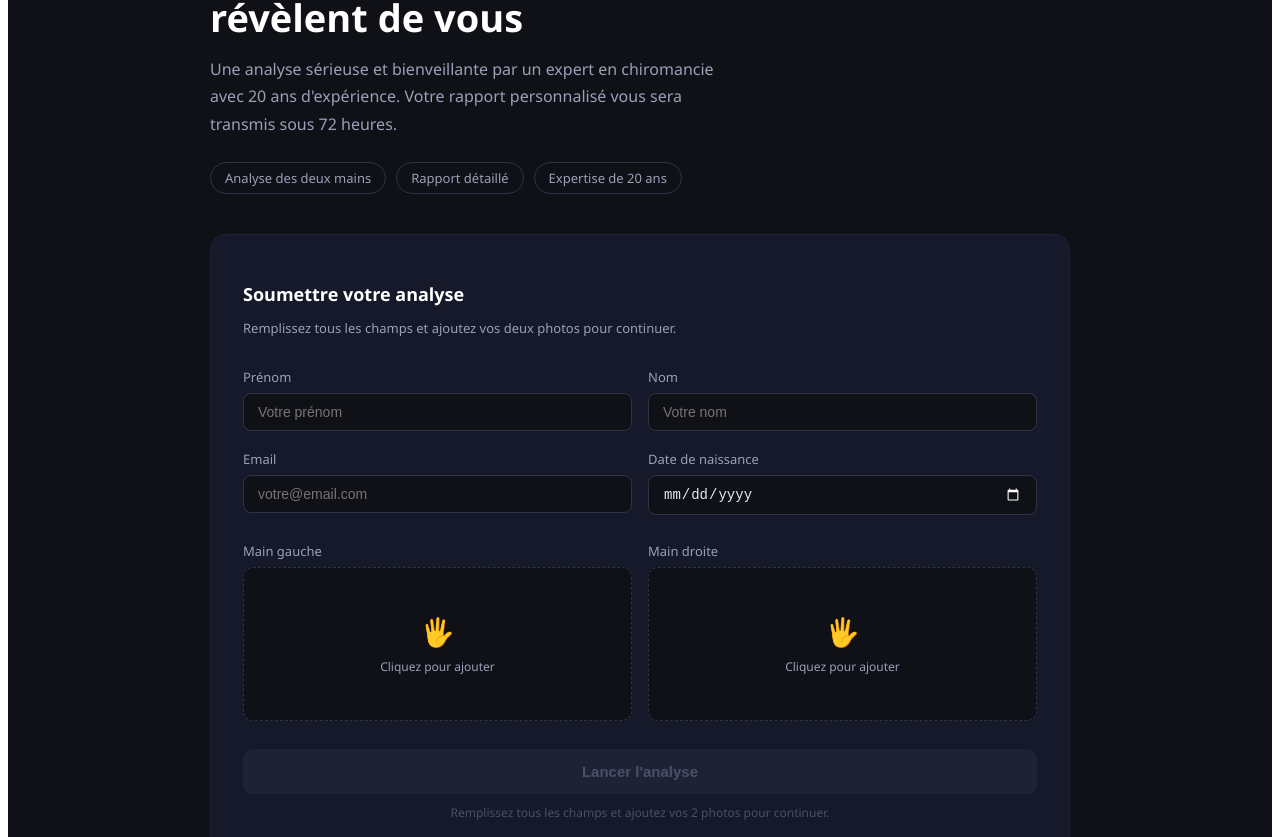
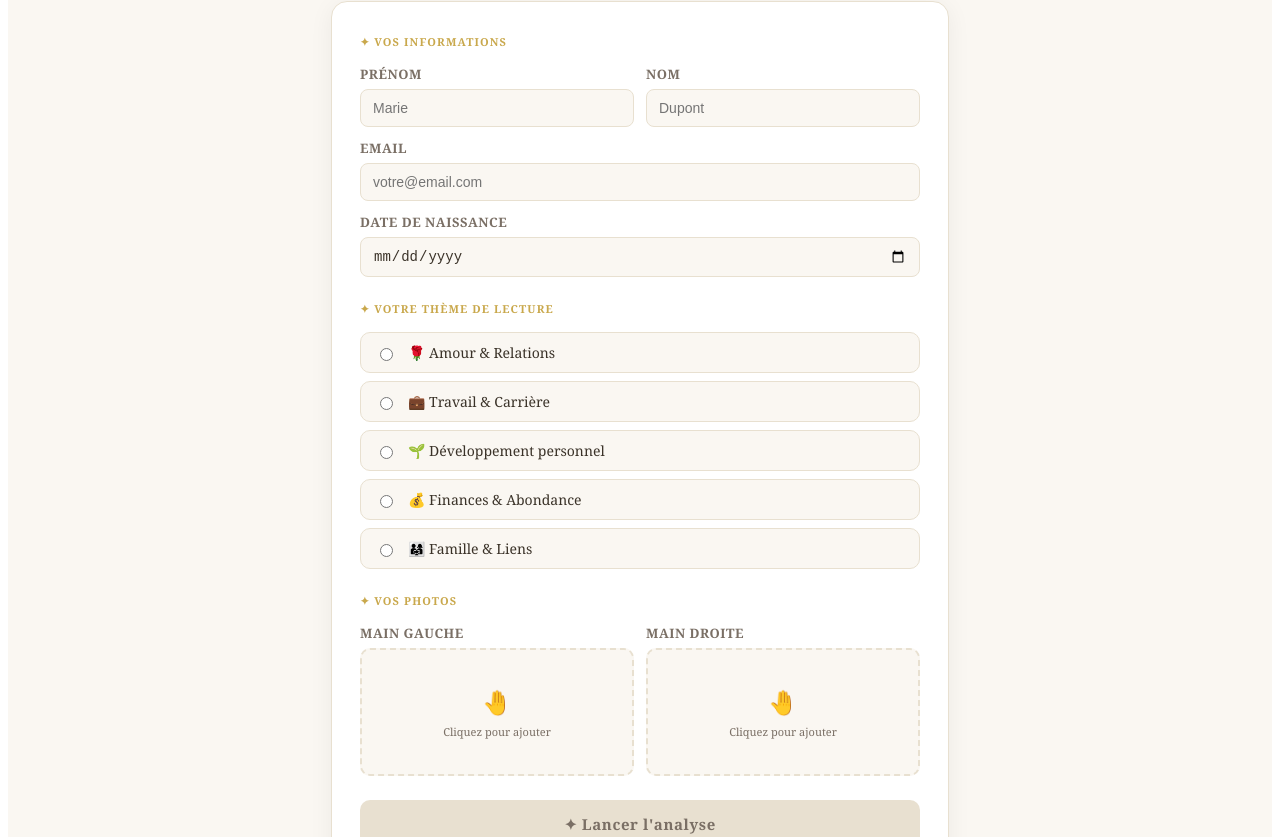
Before and after one commit to Pelleas6/palm-mvp, a Next.js app: page / in a window 1280 px wide. Shown: the part 223-1060 px from the top of the page. Built offline with nearby package versions, Linux system fonts and the light colour scheme.

Commit message:
Update page.js

```diff
--- a/app/page.js
+++ b/app/page.js
@@ -1,5 +1,27 @@
 "use client";
 import { useEffect, useMemo, useState } from "react";
+
+const theme = {
+  bg: "#FAF7F2",
+  card: "#FFFFFF",
+  border: "#E8E0D0",
+  sage: "#7A9E7E",
+  sageLight: "#EFF5F0",
+  sageBorder: "#B5CDB7",
+  gold: "#C9A84C",
+  goldLight: "#FBF6EC",
+  text: "#3A3228",
+  textLight: "#7A6F65",
+  error: "#B85C5C",
+};
+
+const THEMES = [
+  { id: "amour", label: "🌹 Amour & Relations" },
+  { id: "travail", label: "💼 Travail & Carrière" },
+  { id: "developpement", label: "🌱 Développement personnel" },
+  { id: "finances", label: "💰 Finances & Abondance" },
+  { id: "famille", label: "👨‍👩‍👧 Famille & Liens" },
+];
 
 export default function Home() {
   const [leftFile, setLeftFile] = useState(null);
@@ -8,6 +30,7 @@ export default function Home() {
   const [nom, setNom] = useState("");
   const [email, setEmail] = useState("");
   const [dateNaissance, setDateNaissance] = useState("");
+  const [themeChoisi, setThemeChoisi] = useState("");
   const [loading, setLoading] = useState(false);
   const [result, setResult] = useState(null);
   const [error, setError] = useState(null);
@@ -36,9 +59,10 @@ export default function Home() {
       nom.trim().length > 0 &&
       email.trim().length > 0 &&
       dateNaissance.trim().length > 0 &&
+      themeChoisi.length > 0 &&
       !loading
     );
-  }, [leftFile, rightFile, prenom, nom, email, dateNaissance, loading]);
+  }, [leftFile, rightFile, prenom, nom, email, dateNaissance, themeChoisi, loading]);
 
   async function safeJson(res) {
     try { return await res.json(); } catch { return null; }
@@ -58,14 +82,14 @@ export default function Home() {
       if (!uploadRes.ok) throw new Error("UPLOAD ERROR\nstatus=" + uploadRes.status + "\nbody=" + JSON.stringify(uploadData, null, 2));
       const leftPath = uploadData?.leftPath;
       const rightPath = uploadData?.rightPath;
-      if (!leftPath || !rightPath) throw new Error("UPLOAD OK mais leftPath/rightPath manquants: " + JSON.stringify(uploadData, null, 2));
+      if (!leftPath || !rightPath) throw new Error("UPLOAD OK mais chemins manquants: " + JSON.stringify(uploadData, null, 2));
       const analyzeRes = await fetch("/api/analyze", {
         method: "POST",
         headers: {
           "Content-Type": "application/json",
           "x-api-secret": process.env.NEXT_PUBLIC_API_SECRET || "",
         },
-        body: JSON.stringify({ leftPath, rightPath, prenom, nom, email, dateNaissance }),
+        body: JSON.stringify({ leftPath, rightPath, prenom, nom, email, dateNaissance, themeChoisi }),
       });
       const analyzeData = await safeJson(analyzeRes);
       if (!analyzeRes.ok) throw new Error("ANALYZE ERROR\nstatus=" + analyzeRes.status + "\nbody=" + JSON.stringify(analyzeData, null, 2));
@@ -79,12 +103,12 @@ export default function Home() {
 
   const inputStyle = {
     width: "100%",
-    padding: "10px 14px",
+    padding: "10px 12px",
     marginTop: 6,
     borderRadius: 8,
-    border: "1px solid #2e3347",
-    backgroundColor: "#0f1117",
-    color: "#e8eaf0",
+    border: `1px solid ${theme.border}`,
+    backgroundColor: theme.bg,
+    color: theme.text,
     fontSize: 14,
     outline: "none",
     boxSizing: "border-box",
@@ -92,182 +116,239 @@ export default function Home() {
 
   const labelStyle = {
     fontSize: 13,
-    color: "#9aa0b8",
-    fontWeight: 500,
+    fontWeight: 600,
+    color: theme.textLight,
+    letterSpacing: "0.04em",
+    textTransform: "uppercase",
   };
 
   return (
-    <div style={{ minHeight: "100vh", backgroundColor: "#0f1117", color: "#e8eaf0", fontFamily: "'Segoe UI', Arial, sans-serif" }}>
+    <main style={{ backgroundColor: theme.bg, minHeight: "100vh", padding: "40px 16px", fontFamily: "Georgia, serif" }}>
 
-      {/* HEADER */}
-      <div style={{ padding: "20px 32px", borderBottom: "1px solid #1e2235", display: "flex", alignItems: "center" }}>
-        <div style={{ width: 10, height: 10, borderRadius: "50%", backgroundColor: "#4ecdc4", marginRight: 10 }} />
-        <span style={{ fontSize: 15, fontWeight: 600, color: "#e8eaf0" }}>Lecture de Mains</span>
+      {/* En-tête */}
+      <div style={{ textAlign: "center", marginBottom: 40 }}>
+        <div style={{ fontSize: 28, marginBottom: 8 }}>🌿</div>
+        <h1 style={{ fontSize: 28, color: theme.text, margin: 0, fontWeight: 700, letterSpacing: "0.02em" }}>
+          Lecture de vos mains
+        </h1>
+        <p style={{ color: theme.textLight, marginTop: 10, fontSize: 15, lineHeight: 1.6 }}>
+          Une analyse personnalisée par notre expert en chiromancie
+        </p>
+        <div style={{ width: 50, height: 2, backgroundColor: theme.gold, margin: "16px auto 0" }} />
       </div>
 
-      {/* HERO */}
-      <div style={{ maxWidth: 860, margin: "0 auto", padding: "60px 24px 40px" }}>
-        <p style={{ fontSize: 13, color: "#4ecdc4", marginBottom: 12, letterSpacing: 1 }}>
-          ANALYSE PERSONNALISÉE
-        </p>
-        <h1 style={{ fontSize: 38, fontWeight: 700, lineHeight: 1.2, margin: "0 0 16px", color: "#ffffff" }}>
-          Découvrez ce que vos mains<br />révèlent de vous
-        </h1>
-        <p style={{ fontSize: 16, color: "#9aa0b8", maxWidth: 520, lineHeight: 1.7, margin: 0 }}>
-          Une analyse sérieuse et bienveillante par un expert en chiromancie avec 20 ans d'expérience. Votre rapport personnalisé vous sera transmis sous 72 heures.
-        </p>
+      {/* Carte formulaire */}
+      <div style={{
+        maxWidth: 560,
+        margin: "0 auto",
+        backgroundColor: theme.card,
+        borderRadius: 16,
+        border: `1px solid ${theme.border}`,
+        padding: "32px 28px",
+        boxShadow: "0 4px 24px rgba(0,0,0,0.06)",
+      }}>
+        <form onSubmit={handleSubmit}>
 
-        <div style={{ display: "flex", gap: 10, marginTop: 24, flexWrap: "wrap" }}>
-          {["Analyse des deux mains", "Rapport détaillé", "Expertise de 20 ans"].map((tag) => (
-            <span key={tag} style={{ padding: "6px 14px", borderRadius: 20, border: "1px solid #2e3347", fontSize: 13, color: "#9aa0b8" }}>
-              {tag}
-            </span>
+          {/* Infos personnelles */}
+          <div style={{ marginBottom: 24 }}>
+            <div style={{ fontSize: 11, fontWeight: 700, color: theme.gold, letterSpacing: "0.1em", textTransform: "uppercase", marginBottom: 16 }}>
+              ✦ Vos informations
+            </div>
+            <div style={{ display: "grid", gridTemplateColumns: "1fr 1fr", gap: 12 }}>
+              <div>
+                <div style={labelStyle}>Prénom</div>
+                <input type="text" value={prenom} placeholder="Marie" style={inputStyle}
+                  onChange={(e) => { setPrenom(e.target.value); setResult(null); setError(null); }} />
+              </div>
+              <div>
+                <div style={labelStyle}>Nom</div>
+                <input type="text" value={nom} placeholder="Dupont" style={inputStyle}
+                  onChange={(e) => { setNom(e.target.value); setResult(null); setError(null); }} />
+              </div>
+            </div>
+            <div style={{ marginTop: 12 }}>
+              <div style={labelStyle}>Email</div>
+              <input type="email" value={email} placeholder="votre@email.com" style={inputStyle}
+                onChange={(e) => { setEmail(e.target.value); setResult(null); setError(null); }} />
+            </div>
+            <div style={{ marginTop: 12 }}>
+              <div style={labelStyle}>Date de naissance</div>
+              <input type="date" value={dateNaissance} style={inputStyle}
+                onChange={(e) => { setDateNaissance(e.target.value); setResult(null); setError(null); }} />
+            </div>
+          </div>
+
+          {/* Thème */}
+          <div style={{ marginBottom: 24 }}>
+            <div style={{ fontSize: 11, fontWeight: 700, color: theme.gold, letterSpacing: "0.1em", textTransform: "uppercase", marginBottom: 16 }}>
+              ✦ Votre thème de lecture
+            </div>
+            <div style={{ display: "flex", flexDirection: "column", gap: 8 }}>
+              {THEMES.map((t) => (
+                <label
+                  key={t.id}
+                  style={{
+                    display: "flex",
+                    alignItems: "center",
+                    gap: 12,
+                    padding: "10px 14px",
+                    borderRadius: 10,
+                    border: `1px solid ${themeChoisi === t.id ? theme.sage : theme.border}`,
+                    backgroundColor: themeChoisi === t.id ? theme.sageLight : theme.bg,
+                    cursor: "pointer",
+                    fontSize: 14,
+                    color: theme.text,
+                    transition: "all 0.15s",
+                  }}
+                >
+                  <input
+                    type="radio"
+                    name="theme"
+                    value={t.id}
+                    checked={themeChoisi === t.id}
+                    onChange={() => { setThemeChoisi(t.id); setResult(null); setError(null); }}
+                    style={{ accentColor: theme.sage }}
+                  />
+                  {t.label}
+                </label>
               ))}
             </div>
           </div>
 
-      {/* FORMULAIRE */}
-      <div style={{ maxWidth: 860, margin: "0 auto", padding: "0 24px 80px" }}>
-        <div style={{ backgroundColor: "#151929", border: "1px solid #1e2235", borderRadius: 16, padding: "32px" }}>
-
-          <h2 style={{ fontSize: 18, fontWeight: 600, marginBottom: 6, color: "#ffffff" }}>
-            Soumettre votre analyse
-          </h2>
-          <p style={{ fontSize: 13, color: "#9aa0b8", marginBottom: 28 }}>
-            Remplissez tous les champs et ajoutez vos deux photos pour continuer.
-          </p>
-
-          <form onSubmit={handleSubmit}>
-
-            {/* Prénom + Nom */}
-            <div style={{ display: "grid", gridTemplateColumns: "1fr 1fr", gap: 16, marginBottom: 16 }}>
+          {/* Photos */}
+          <div style={{ marginBottom: 24 }}>
+            <div style={{ fontSize: 11, fontWeight: 700, color: theme.gold, letterSpacing: "0.1em", textTransform: "uppercase", marginBottom: 16 }}>
+              ✦ Vos photos
+            </div>
+            <div style={{ display: "grid", gridTemplateColumns: "1fr 1fr", gap: 12 }}>
               <div>
-                <label style={labelStyle}>Prénom</label>
-                <input type="text" value={prenom} placeholder="Votre prénom" style={inputStyle}
-                  onChange={(e) => { setPrenom(e.target.value); setResult(null); setError(null); }} />
+                <div style={labelStyle}>Main gauche</div>
+                <label style={{
+                  display: "flex", flexDirection: "column", alignItems: "center", justifyContent: "center",
+                  marginTop: 6, padding: 12, borderRadius: 10,
+                  border: `2px dashed ${leftFile ? theme.sage : theme.border}`,
+                  backgroundColor: leftFile ? theme.sageLight : theme.bg,
+                  cursor: "pointer", minHeight: 100,
+                }}>
+                  {leftPreview ? (
+                    <img src={leftPreview} alt="Main gauche" style={{ maxWidth: "100%", maxHeight: 120, borderRadius: 6 }} />
+                  ) : (
+                    <>
+                      <span style={{ fontSize: 24 }}>🤚</span>
+                      <span style={{ fontSize: 11, color: theme.textLight, marginTop: 6 }}>Cliquez pour ajouter</span>
+                    </>
+                  )}
+                  <input type="file" accept="image/*" style={{ display: "none" }}
+                    onChange={(e) => { setLeftFile(e.target.files?.[0] || null); setResult(null); setError(null); }} />
+                </label>
               </div>
               <div>
-                <label style={labelStyle}>Nom</label>
-                <input type="text" value={nom} placeholder="Votre nom" style={inputStyle}
-                  onChange={(e) => { setNom(e.target.value); setResult(null); setError(null); }} />
+                <div style={labelStyle}>Main droite</div>
+                <label style={{
+                  display: "flex", flexDirection: "column", alignItems: "center", justifyContent: "center",
+                  marginTop: 6, padding: 12, borderRadius: 10,
+                  border: `2px dashed ${rightFile ? theme.sage : theme.border}`,
+                  backgroundColor: rightFile ? theme.sageLight : theme.bg,
+                  cursor: "pointer", minHeight: 100,
+                }}>
+                  {rightPreview ? (
+                    <img src={rightPreview} alt="Main droite" style={{ maxWidth: "100%", maxHeight: 120, borderRadius: 6 }} />
+                  ) : (
+                    <>
+                      <span style={{ fontSize: 24 }}>🤚</span>
+                      <span style={{ fontSize: 11, color: theme.textLight, marginTop: 6 }}>Cliquez pour ajouter</span>
+                    </>
+                  )}
+                  <input type="file" accept="image/*" style={{ display: "none" }}
+                    onChange={(e) => { setRightFile(e.target.files?.[0] || null); setResult(null); setError(null); }} />
+                </label>
+              </div>
             </div>
           </div>
 
-            {/* Email + Date */}
-            <div style={{ display: "grid", gridTemplateColumns: "1fr 1fr", gap: 16, marginBottom: 24 }}>
-              <div>
-                <label style={labelStyle}>Email</label>
-                <input type="email" value={email} placeholder="votre@email.com" style={inputStyle}
-                  onChange={(e) => { setEmail(e.target.value); setResult(null); setError(null); }} />
-              </div>
-              <div>
-                <label style={labelStyle}>Date de naissance</label>
-                <input type="date" value={dateNaissance} style={{ ...inputStyle, colorScheme: "dark" }}
-                  onChange={(e) => { setDateNaissance(e.target.value); setResult(null); setError(null); }} />
-              </div>
-            </div>
-
-            {/* Photos */}
-            <div style={{ display: "grid", gridTemplateColumns: "1fr 1fr", gap: 16, marginBottom: 28 }}>
-              {[
-                { label: "Main gauche", file: leftFile, preview: leftPreview, key: "left", setter: setLeftFile, previewSetter: setLeftPreview },
-                { label: "Main droite", file: rightFile, preview: rightPreview, key: "right", setter: setRightFile, previewSetter: setRightPreview },
-              ].map(({ label, file, preview, key, setter }) => (
-                <div key={key}>
-                  <label style={labelStyle}>{label}</label>
-                  <label style={{
-                    display: "flex",
-                    flexDirection: "column",
-                    alignItems: "center",
-                    justifyContent: "center",
-                    marginTop: 6,
-                    padding: 16,
-                    borderRadius: 10,
-                    border: "1px dashed #2e3347",
-                    backgroundColor: "#0f1117",
-                    cursor: "pointer",
-                    minHeight: 120,
-                    transition: "border-color 0.2s",
-                  }}>
-                    {preview ? (
-                      <img src={preview} alt={label} style={{ maxWidth: "100%", maxHeight: 150, borderRadius: 8 }} />
-                    ) : (
-                      <>
-                        <span style={{ fontSize: 28, marginBottom: 8 }}>🖐️</span>
-                        <span style={{ fontSize: 12, color: "#9aa0b8" }}>Cliquez pour ajouter</span>
-                      </>
-                    )}
-                    <input type="file" accept="image/*" style={{ display: "none" }}
-                      onChange={(e) => { setter(e.target.files?.[0] || null); setResult(null); setError(null); }} />
-                  </label>
-                  {file && <div style={{ fontSize: 11, color: "#4ecdc4", marginTop: 4 }}>✓ {file.name}</div>}
-                </div>
-              ))}
-            </div>
-
           {/* Bouton */}
-            <button type="submit" disabled={!canSubmit} style={{
+          <button
+            type="submit"
+            disabled={!canSubmit}
+            style={{
               width: "100%",
-              padding: "14px",
+              padding: "14px 0",
               borderRadius: 10,
               border: "none",
-              backgroundColor: canSubmit ? "#4ecdc4" : "#1e2235",
-              color: canSubmit ? "#0f1117" : "#4a5068",
+              backgroundColor: canSubmit ? theme.sage : theme.border,
+              color: canSubmit ? "#FFFFFF" : theme.textLight,
               fontSize: 15,
               fontWeight: 600,
+              fontFamily: "Georgia, serif",
               cursor: canSubmit ? "pointer" : "not-allowed",
+              letterSpacing: "0.04em",
               transition: "background-color 0.2s",
-            }}>
-              {loading ? "Analyse en cours..." : "Lancer l'analyse"}
+            }}
+          >
+            {loading ? "✨ Analyse en cours..." : "✦ Lancer l'analyse"}
           </button>
 
           {!canSubmit && !loading && (
-              <p style={{ textAlign: "center", fontSize: 12, color: "#4a5068", marginTop: 10 }}>
-                Remplissez tous les champs et ajoutez vos 2 photos pour continuer.
+            <p style={{ textAlign: "center", marginTop: 10, fontSize: 12, color: theme.textLight }}>
+              Remplissez tous les champs, choisissez un thème et ajoutez vos 2 photos.
             </p>
           )}
+
         </form>
       </div>
 
       {/* Erreur */}
       {error && (
-          <pre style={{ marginTop: 20, padding: 16, backgroundColor: "#1a0f0f", border: "1px solid #5a1f1f", borderRadius: 10, whiteSpace: "pre-wrap", color: "#ff6b6b", fontSize: 13 }}>
+        <div style={{ maxWidth: 560, margin: "20px auto 0" }}>
+          <pre style={{ whiteSpace: "pre-wrap", color: theme.error, fontSize: 13, backgroundColor: "#FDF0F0", padding: 16, borderRadius: 10, border: "1px solid #E8C0C0" }}>
             {error}
           </pre>
+        </div>
       )}
 
       {/* Résultat */}
       {result && (
-          <>
+        <div style={{ maxWidth: 560, margin: "32px auto 0" }}>
           <div style={{
-              marginTop: 24,
             padding: "16px 20px",
-              backgroundColor: "#0d1f18",
-              border: "1px solid #1e5c42",
-              borderRadius: 10,
-              color: "#4ecdc4",
+            backgroundColor: theme.sageLight,
+            border: `1px solid ${theme.sageBorder}`,
+            borderRadius: 12,
+            color: theme.sage,
             fontSize: 14,
             lineHeight: 1.7,
+            marginBottom: 24,
           }}>
-              <strong>Merci pour votre envoi.</strong><br />
-              Votre analyse est en cours de préparation. Vous consultez actuellement une version de démonstration.<br /><br />
+            <strong style={{ color: theme.text }}>Merci pour votre confiance.</strong><br />
+            Vous consultez actuellement une version de démonstration de votre analyse.<br /><br />
             Dans la version finale, un expert étudiera vos deux mains et vous recevrez votre analyse détaillée par email sous <strong>72 heures maximum</strong>.
           </div>
           <div style={{
-              marginTop: 24,
-              backgroundColor: "#151929",
-              border: "1px solid #1e2235",
+            backgroundColor: theme.card,
             borderRadius: 16,
-              padding: 32,
+            border: `1px solid ${theme.border}`,
+            padding: "28px 24px",
+            boxShadow: "0 4px 24px rgba(0,0,0,0.06)",
           }}>
-              <h2 style={{ fontSize: 18, fontWeight: 600, marginBottom: 20, color: "#ffffff" }}>Votre analyse</h2>
-              <pre style={{ whiteSpace: "pre-wrap", lineHeight: 1.8, fontSize: 14, color: "#c8ccd8", fontFamily: "inherit" }}>
+            <div style={{ display: "flex", alignItems: "center", gap: 10, marginBottom: 20, paddingBottom: 16, borderBottom: `1px solid ${theme.border}` }}>
+              <div style={{ width: 3, height: 24, backgroundColor: theme.gold, borderRadius: 2 }} />
+              <h2 style={{ margin: 0, fontSize: 18, color: theme.text, fontWeight: 700 }}>Votre analyse</h2>
+            </div>
+            <pre style={{ whiteSpace: "pre-wrap", lineHeight: 1.8, fontSize: 14, color: theme.text, margin: 0, fontFamily: "Georgia, serif" }}>
               {result}
             </pre>
           </div>
-          </>
+        </div>
       )}
+
+      {/* Footer */}
+      <div style={{ textAlign: "center", marginTop: 48, paddingBottom: 24 }}>
+        <div style={{ width: 30, height: 1, backgroundColor: theme.border, margin: "0 auto 12px" }} />
+        <p style={{ fontSize: 12, color: theme.textLight }}>
+          Expert en chiromancie · 20 ans d'expérience
+        </p>
       </div>
-    </div>
+
+    </main>
   );
 }
```
Lines whose indentation alone changed are shown as unchanged.
